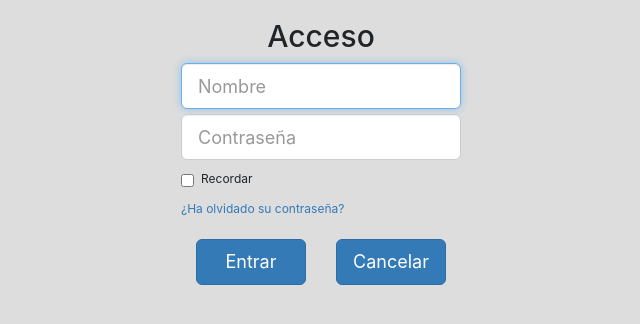
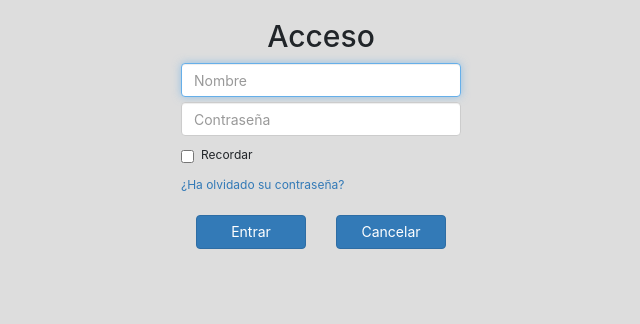
Before and after one commit to fernandorosero/espiarobot, a PHP site: page /loggin.php in a window 1280 px wide. Shown: the top 324 px of the page, without its empty margins (319-959 px from the left). Run offline with PHP 8.4, Linux system fonts and the light colour scheme.

Commit message:
MAcbookPro

```diff
--- a/init.php
+++ b/init.php
@@ -1,8 +1,6 @@
-<?php
-
-?>
-
-
+    <head>
+        <meta name="viewport" content="width=device-width, initial-scale=1.0, user-scalable=no"/>
+    </head>
 
     <!-- jQuery -->
     <script src="js/jquery-2.1.4.min.js"></script>
--- a/loggin.php
+++ b/loggin.php
@@ -9,19 +9,16 @@
         echo '<p id="usuarioErroneo">El usuario '.$usuario.' no existe, verifique sus datos</p>';
     }
 ?>
-
 <div class="formAcceso">
-
-
         <form id="formuarioAcceso"
               class="form-signin"
               action="controller/VerificarUsuario.php"
               method="POST">
             <h2 class="form-signin-heading text-center">Acceso</h2>
             <label for="inputNombre" class="sr-only">Email address</label>
-            <input type="text" id="usuario" name="usuario" class="form-control input-lg" placeholder="Nombre" required autofocus>
+            <input type="text" id="usuario" name="usuario" class="form-control" placeholder="Nombre" required autofocus>
             <label for="inputPassword" class="sr-only">Password</label>
-            <input type="password" id="password" name="password" class="form-control input-lg" placeholder="Contrase&ntilde;a" required
+            <input type="password" id="password" name="password" class="form-control" placeholder="Contrase&ntilde;a" required
                    style="    margin-top: 5px;"
                     />
             <?php
@@ -36,10 +33,10 @@
             <a href="recuperaPassword.php">¿Ha olvidado su contrase&ntilde;a?</a>
             <br/><br/>
             <div class="col-md-6">
-                <button class="btn btn-primary btn-block btn-lg" style="margin-top: 3px;" type="submit">Entrar</button>
+                <button class="btn btn-primary btn-block" style="margin-top: 3px;" type="submit">Entrar</button>
             </div>
             <div class="col-md-6">
-                <a href="index.php" class="btn btn-primary btn-block btn-lg" style="margin-top: 3px;">Cancelar</a>
+                <a href="index.php" class="btn btn-primary btn-block" style="margin-top: 3px;">Cancelar</a>
             </div>
         </form>
 
```
